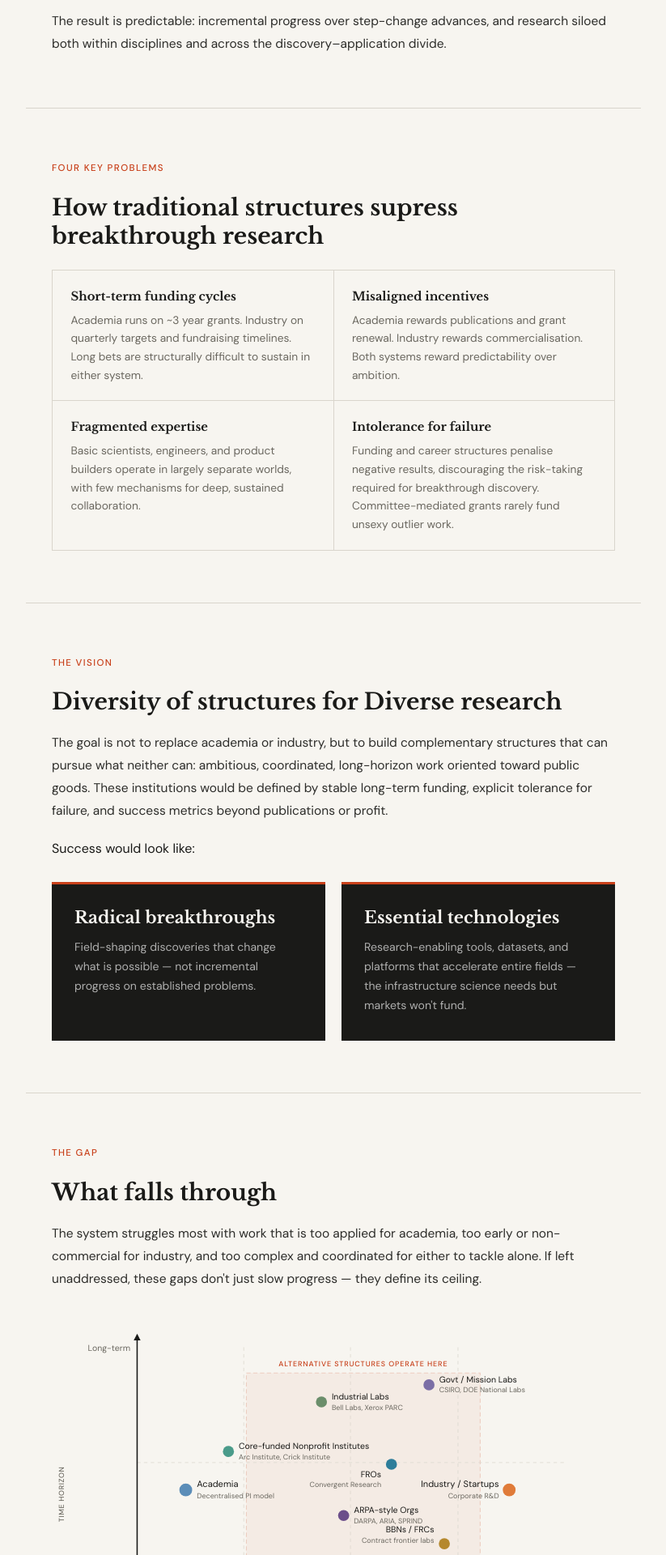
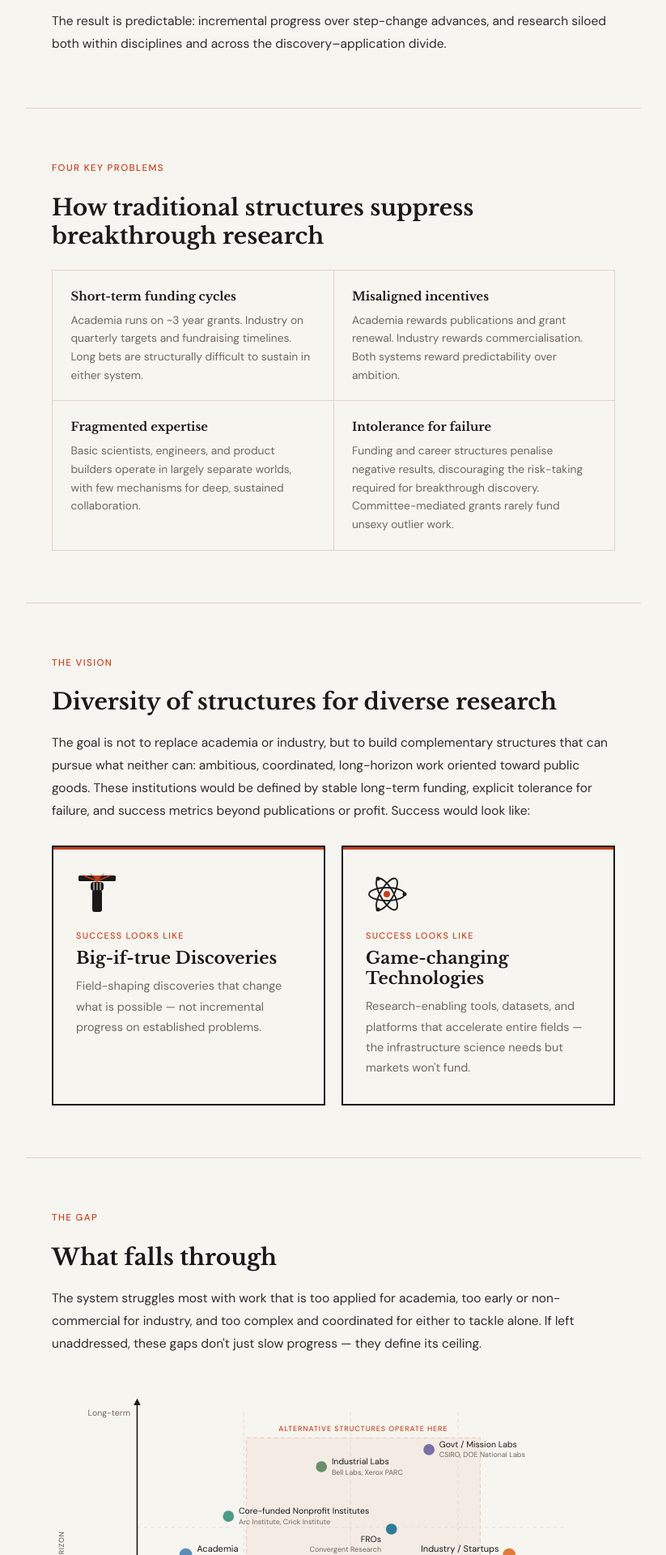
Before and after one commit to biancale4/structuresforresearch.com, a Jekyll site: the page built from index.html, in a window 1280 px wide. Shown: the part 932-2852 px from the top of the page at 81% size, without its empty margins (228-1051 px from the left). Built offline with Jekyll 4.4.1, drawn with Linux system fonts in a browser that asks for light colours; some of the changed text lies outside the part shown.

Commit message:
Add files via upload

```diff
--- a/index.html
+++ b/index.html
@@ -13,61 +13,67 @@
 </section>
 
 <style>
+  /* ── Scroll snap ── */
+  .snap-container{scroll-snap-type:y mandatory;overflow-y:scroll;height:calc(100vh - 56px)}
+  .snap-section{scroll-snap-align:start;scroll-snap-stop:always}
+
+  /* ── Hero ── */
   .hero{max-width:760px;margin:0 auto;padding:5rem 2rem 4rem;border-bottom:1px solid var(--rule)}
   .hero h1{font-family:var(--serif);font-size:clamp(2rem,5vw,2.8rem);font-weight:700;line-height:1.2;margin-bottom:1.5rem}
   .hero-lead{font-size:1.05rem;color:var(--muted);max-width:600px;font-weight:300;line-height:1.8}
   .hero-lead strong{color:var(--ink);font-weight:500}
 
-  /* Four structural problems grid */
+  /* ── Four problems grid ── */
   .two-up{display:grid;grid-template-columns:1fr 1fr;gap:1px;background:var(--rule);border:1px solid var(--rule);margin-top:1.5rem}
   .two-up-item{background:var(--paper);padding:1.25rem 1.4rem}
   .two-up-item strong{font-family:var(--serif);font-size:.92rem;display:block;margin-bottom:.3rem}
   .two-up-item p{font-size:.86rem;color:var(--muted);margin-bottom:0;line-height:1.65}
 
-  /* Vision 'aha' cards */
+  /* ── Vision 'aha' cards ── */
   .vision-cards{display:grid;grid-template-columns:1fr 1fr;gap:1.25rem;margin-top:1.75rem}
-  .vision-card{background:var(--ink);color:var(--paper);padding:2rem 1.75rem;position:relative;overflow:hidden}
+  .vision-card{border:2px solid var(--ink);padding:2rem 1.75rem;position:relative;display:flex;flex-direction:column;gap:1rem;background:var(--paper)}
   .vision-card::before{content:'';position:absolute;top:0;left:0;right:0;height:3px;background:var(--accent)}
-  .vision-card-label{font-size:.68rem;font-weight:500;letter-spacing:.12em;text-transform:uppercase;color:rgba(255,255,255,.45);margin-bottom:1rem}
-  .vision-card h3{font-family:var(--serif);font-size:1.3rem;font-weight:700;line-height:1.2;margin-bottom:.75rem;color:var(--paper)}
-  .vision-card p{font-size:.88rem;color:rgba(255,255,255,.65);line-height:1.7;margin-bottom:0}
+  .vision-icon{width:52px;height:52px;flex-shrink:0}
+  .vision-card-label{font-size:.68rem;font-weight:500;letter-spacing:.12em;text-transform:uppercase;color:var(--accent);margin-bottom:.4rem;display:block}
+  .vision-card h3{font-family:var(--serif);font-size:1.3rem;font-weight:700;line-height:1.2;margin-bottom:.6rem;color:var(--ink)}
+  .vision-card p{font-size:.9rem;color:var(--muted);line-height:1.75;margin-bottom:0}
 
-  /* Chart */
+  /* ── Chart ── */
   .chart-wrap{margin:2.5rem 0 .5rem;overflow-x:auto}
   .chart-note{font-size:.8rem;color:var(--muted);font-style:italic}
 
-  /* Colour-coded structure cards */
-  .types-grid{margin-top:2rem;display:grid;grid-template-columns:1fr 1fr 1fr;gap:1px;background:var(--rule);border:1px solid var(--rule)}
-  .type-card{background:var(--paper);padding:1.4rem 1.5rem;position:relative;padding-left:1.75rem}
+  /* ── Structure cards — 2 col x 3 row ── */
+  .types-grid{margin-top:2rem;display:grid;grid-template-columns:1fr 1fr;gap:1px;background:var(--rule);border:1px solid var(--rule)}
+  .type-card{padding:1.5rem 1.5rem 1.4rem 1.75rem;position:relative}
   .type-card::before{content:'';position:absolute;left:0;top:0;bottom:0;width:4px}
-  .type-card-industrial::before{background:#6b8e6b}
-  .type-card-govt::before{background:#7b6ea6}
-  .type-card-nonprofit::before{background:#4a9b8a}
-  .type-card-fro::before{background:#2d7d9a}
-  .type-card-bbn::before{background:#b5882d}
-  .type-card-arpa::before{background:#6b4e8a}
-  .type-card-name{font-family:var(--serif);font-size:.95rem;font-weight:700;margin-bottom:.2rem}
+  .type-card-industrial{background:#f0f4f0}.type-card-industrial::before{background:#6b8e6b}
+  .type-card-govt{background:#f2f0f7}      .type-card-govt::before{background:#7b6ea6}
+  .type-card-nonprofit{background:#eef6f4} .type-card-nonprofit::before{background:#4a9b8a}
+  .type-card-fro{background:#edf3f6}       .type-card-fro::before{background:#2d7d9a}
+  .type-card-bbn{background:#f7f2e8}       .type-card-bbn::before{background:#b5882d}
+  .type-card-arpa{background:#f1eff5}      .type-card-arpa::before{background:#6b4e8a}
+  .type-card-name{font-family:var(--serif);font-size:.95rem;font-weight:700;margin-bottom:.2rem;color:var(--ink)}
   .type-card-sub{font-size:.73rem;color:var(--muted);font-style:italic;margin-bottom:.65rem}
-  .type-card-desc{font-size:.82rem;color:#2d2d2a;line-height:1.7}
-  .type-card-desc em{color:var(--muted);font-style:normal}
+  .type-card-desc{font-size:.82rem;color:#2d2d2a;line-height:1.7;margin-bottom:0}
+  .type-card-examples{font-size:.78rem;color:var(--muted);line-height:1.6;margin-top:.65rem;padding-top:.65rem;border-top:1px solid rgba(0,0,0,.08)}
 
+  /* ── CTAs ── */
   .cta-row{display:flex;gap:1rem;margin-top:2.5rem;flex-wrap:wrap}
   .btn{display:inline-block;font-size:.8rem;font-weight:500;letter-spacing:.07em;text-transform:uppercase;text-decoration:none;padding:.75rem 1.5rem;border:1px solid var(--ink);color:var(--ink);transition:background .2s,color .2s}
   .btn:hover{background:var(--ink);color:var(--paper)}
   .btn-primary{background:var(--ink);color:var(--paper)}
   .btn-primary:hover{background:var(--accent);border-color:var(--accent)}
 
-  @media(max-width:780px){
-    .types-grid{grid-template-columns:1fr 1fr}
-    .vision-cards{grid-template-columns:1fr}
-  }
   @media(max-width:620px){
-    .types-grid{grid-template-columns:1fr}
-    .two-up{grid-template-columns:1fr}
+    .types-grid,.two-up,.vision-cards{grid-template-columns:1fr}
+    .snap-container{height:auto;overflow-y:auto;scroll-snap-type:none}
+    .snap-section{scroll-snap-align:none}
   }
 </style>
 
-<section class="content" id="background">
+<div class="snap-container">
+
+  <section class="content snap-section" id="background">
     <p class="section-label">Background</p>
     <h2>Academia and industry are both essential — and both incomplete</h2>
     <p>If science is fundamentally about experimentation, then we should also be willing to <a href="https://www.asimov.press/p/research-forms">experiment with how research itself is conducted</a>. Rethinking the structures, incentives, and funding models that underpin research institutions could unlock entirely new modes of discovery. This is at the heart of the growing field of metascience.</p>
@@ -75,9 +81,9 @@
     <p>The result is predictable: incremental progress over step-change advances, and research siloed both within disciplines and across the discovery–application divide.</p>
   </section>
 
-<section class="content" id="causes">
+  <section class="content snap-section" id="causes">
     <p class="section-label">Four key problems</p>
-  <h2>How traditional structures supress breakthrough research</h2>
+    <h2>How traditional structures suppress breakthrough research</h2>
     <div class="two-up">
       <div class="two-up-item">
         <strong>Short-term funding cycles</strong>
@@ -98,28 +104,59 @@
     </div>
   </section>
 
-<section class="content" id="vision">
+  <section class="content snap-section" id="vision">
     <p class="section-label">The vision</p>
-  <h2>Diversity of structures for Diverse research</h2>
-  <p>The goal is not to replace academia or industry, but to build complementary structures that can pursue what neither can: ambitious, coordinated, long-horizon work oriented toward public goods. These institutions would be defined by stable long-term funding, explicit tolerance for failure, and success metrics beyond publications or profit.</p>
-  <p></p>Success would look like:</p>
+    <h2>Diversity of structures for diverse research</h2>
+    <p>The goal is not to replace academia or industry, but to build complementary structures that can pursue what neither can: ambitious, coordinated, long-horizon work oriented toward public goods. These institutions would be defined by stable long-term funding, explicit tolerance for failure, and success metrics beyond publications or profit. Success would look like:</p>
     <div class="vision-cards">
+
       <div class="vision-card">
-      <h3>Radical breakthroughs</h3>
+        <!-- Fist punching through ceiling -->
+        <svg class="vision-icon" viewBox="0 0 52 52" fill="none" xmlns="http://www.w3.org/2000/svg">
+          <rect x="3" y="3" width="46" height="7" rx="1.5" fill="#1a1a18"/>
+          <polygon points="21,3 26,10 31,3" fill="#c8401a"/>
+          <line x1="26" y1="10" x2="10" y2="3" stroke="#c8401a" stroke-width="1.5" stroke-linecap="round"/>
+          <line x1="26" y1="10" x2="42" y2="3" stroke="#c8401a" stroke-width="1.5" stroke-linecap="round"/>
+          <line x1="26" y1="10" x2="18" y2="1" stroke="#c8401a" stroke-width="1" stroke-linecap="round"/>
+          <line x1="26" y1="10" x2="34" y2="1" stroke="#c8401a" stroke-width="1" stroke-linecap="round"/>
+          <rect x="18" y="11" width="16" height="11" rx="4" fill="#1a1a18"/>
+          <line x1="22" y1="12" x2="22" y2="21" stroke="#f7f5f0" stroke-width="1" stroke-linecap="round"/>
+          <line x1="26" y1="12" x2="26" y2="21" stroke="#f7f5f0" stroke-width="1" stroke-linecap="round"/>
+          <line x1="30" y1="12" x2="30" y2="21" stroke="#f7f5f0" stroke-width="1" stroke-linecap="round"/>
+          <rect x="20" y="21" width="12" height="27" rx="3" fill="#1a1a18"/>
+        </svg>
+        <div>
+          <span class="vision-card-label">Success looks like</span>
+          <h3>Big-if-true Discoveries</h3>
           <p>Field-shaping discoveries that change what is possible — not incremental progress on established problems.</p>
         </div>
+      </div>
+
       <div class="vision-card">
-      <h3>Essential technologies</h3>
+        <!-- Atom with orbiting electrons -->
+        <svg class="vision-icon" viewBox="0 0 52 52" fill="none" xmlns="http://www.w3.org/2000/svg">
+          <circle cx="26" cy="26" r="4" fill="#c8401a"/>
+          <ellipse cx="26" cy="26" rx="22" ry="8" stroke="#1a1a18" stroke-width="1.8" fill="none"/>
+          <ellipse cx="26" cy="26" rx="22" ry="8" stroke="#1a1a18" stroke-width="1.8" fill="none" transform="rotate(60 26 26)"/>
+          <ellipse cx="26" cy="26" rx="22" ry="8" stroke="#1a1a18" stroke-width="1.8" fill="none" transform="rotate(120 26 26)"/>
+          <circle cx="48" cy="26" r="2.5" fill="#1a1a18"/>
+          <circle cx="15" cy="7"  r="2.5" fill="#1a1a18"/>
+          <circle cx="15" cy="45" r="2.5" fill="#1a1a18"/>
+        </svg>
+        <div>
+          <span class="vision-card-label">Success looks like</span>
+          <h3>Game-changing Technologies</h3>
           <p>Research-enabling tools, datasets, and platforms that accelerate entire fields — the infrastructure science needs but markets won't fund.</p>
         </div>
       </div>
+
+    </div>
   </section>
 
-<section class="content" id="gap">
+  <section class="content snap-section" id="gap">
     <p class="section-label">The gap</p>
     <h2>What falls through</h2>
     <p>The system struggles most with work that is too applied for academia, too early or non-commercial for industry, and too complex and coordinated for either to tackle alone. If left unaddressed, these gaps don't just slow progress — they define its ceiling.</p>
-
     <div class="chart-wrap">
       <svg viewBox="0 0 660 415" xmlns="http://www.w3.org/2000/svg" font-family="DM Sans, system-ui, sans-serif">
         <rect width="660" height="415" fill="#f7f5f0"/>
@@ -169,46 +206,52 @@
     <p class="chart-note">Positions are approximate and reflect typical operating mode. Industrial Labs are shown as a historical reference — the model is rare today.</p>
   </section>
 
-<section class="content" id="types">
+  <section class="content snap-section" id="types">
     <p class="section-label">The landscape</p>
     <h2>Six alternative structures</h2>
     <p>The following structures represent distinct approaches to organising, funding, and governing research outside of conventional academia and industry. For a comprehensive breakdown and comparison, see <a href="/structures.html">Structures</a>.</p>
-
     <div class="types-grid">
       <div class="type-card type-card-industrial">
         <div class="type-card-name">Industrial Labs</div>
         <div class="type-card-sub">Corporate-funded, research-first</div>
-      <p class="type-card-desc">Corporate-funded labs with significant autonomy from business units. Historically among the most productive research environments ever created. The model is rare today but remains a critical archetype. <em>Examples: Bell Labs, Xerox PARC, GE Research, IBM Research, Ink and Switch.</em></p>
+        <p class="type-card-desc">Corporate-funded labs with significant autonomy from business units. Historically among the most productive research environments ever created. The model is rare today but remains a critical archetype.</p>
+        <p class="type-card-examples">Bell Labs · Xerox PARC · GE Research · IBM Research · Ink &amp; Switch</p>
       </div>
       <div class="type-card type-card-govt">
         <div class="type-card-name">Government &amp; Mission Labs</div>
         <div class="type-card-sub">Publicly funded, national mandate</div>
-      <p class="type-card-desc">Publicly funded institutions with long-term mandates tied to national missions. Own and operate shared infrastructure no individual institution could sustain. <em>Examples: CSIRO, US DOE National Labs, Fraunhofer Society, RIKEN.</em></p>
+        <p class="type-card-desc">Publicly funded institutions with long-term mandates tied to national missions. Own and operate shared infrastructure no individual institution could sustain.</p>
+        <p class="type-card-examples">CSIRO · US DOE National Labs · Fraunhofer Society · RIKEN</p>
       </div>
       <div class="type-card type-card-nonprofit">
         <div class="type-card-name">Core-funded Nonprofit Institutes</div>
         <div class="type-card-sub">Philanthropic, redesigned incentives</div>
-      <p class="type-card-desc">Institutes that redesign incentives and funding structures while retaining PI-like autonomy. Built on the premise that excellent scientists need better conditions, not different people. <em>Examples: Arc Institute, CZI Biohub, Francis Crick Institute, HHMI.</em></p>
+        <p class="type-card-desc">Institutes that redesign incentives and funding structures while retaining PI-like autonomy. Built on the premise that excellent scientists need better conditions, not different people.</p>
+        <p class="type-card-examples">Arc Institute · CZI Biohub · Francis Crick Institute · HHMI</p>
       </div>
       <div class="type-card type-card-fro">
         <div class="type-card-name">Focused Research Organisations</div>
         <div class="type-card-sub">Mission-driven, time-bound, in-house</div>
-      <p class="type-card-desc">Standalone organisations built to execute a specific technical goal with a unified team. CEO-led, milestone-driven, time-bound (~3–7 years). Pursuing public goods rather than products. <em>Examples: E11 Bio, Cultivarium, Parallel Squared (via Convergent Research).</em></p>
+        <p class="type-card-desc">Standalone organisations built to execute a specific technical goal with a unified team. CEO-led, milestone-driven, time-bound (~3–7 years). Pursuing public goods rather than products.</p>
+        <p class="type-card-examples">E11 Bio · Cultivarium · Parallel Squared · via Convergent Research</p>
       </div>
       <div class="type-card type-card-bbn">
         <div class="type-card-name">BBNs / Frontier Research Contracts</div>
         <div class="type-card-sub">Contract-based, distributed elite teams</div>
-      <p class="type-card-desc">Contract-based networks assembling elite teams across institutions to tackle defined frontier problems. More flexible than FROs; ideal for engineering-heavy work too public-good-oriented for industry. <em>Examples: BBN Technologies, SRI International, MITRE Corporation.</em></p>
+        <p class="type-card-desc">Contract-based networks assembling elite teams across institutions to tackle defined frontier problems. More flexible than FROs; ideal for engineering-heavy work too public-good-oriented for industry.</p>
+        <p class="type-card-examples">BBN Technologies · SRI International · MITRE Corporation</p>
       </div>
       <div class="type-card type-card-arpa">
         <div class="type-card-name">ARPA-style Organisations</div>
         <div class="type-card-sub">High-risk, programme-managed, external</div>
-      <p class="type-card-desc">Agencies that fund and coordinate external research teams via empowered programme managers with explicit tolerance for failure. Suited to problems where the right approach is unknown at the outset. <em>Examples: DARPA, ARPA-E, ARPA-H, ARIA (UK), SPRIND (Germany).</em></p>
+        <p class="type-card-desc">Agencies that fund and coordinate external research teams via empowered programme managers with explicit tolerance for failure. Suited to problems where the right approach is unknown at the outset.</p>
+        <p class="type-card-examples">DARPA · ARPA-E · ARPA-H · ARIA (UK) · SPRIND (Germany)</p>
       </div>
     </div>
-
     <div class="cta-row">
       <a class="btn btn-primary" href="/structures.html">Compare all Structures &#x2192;</a>
       <a class="btn" href="/institutions.html">Browse the list of Institutes</a>
     </div>
   </section>
+
+</div>
```
Lines whose indentation alone changed are shown as unchanged.
